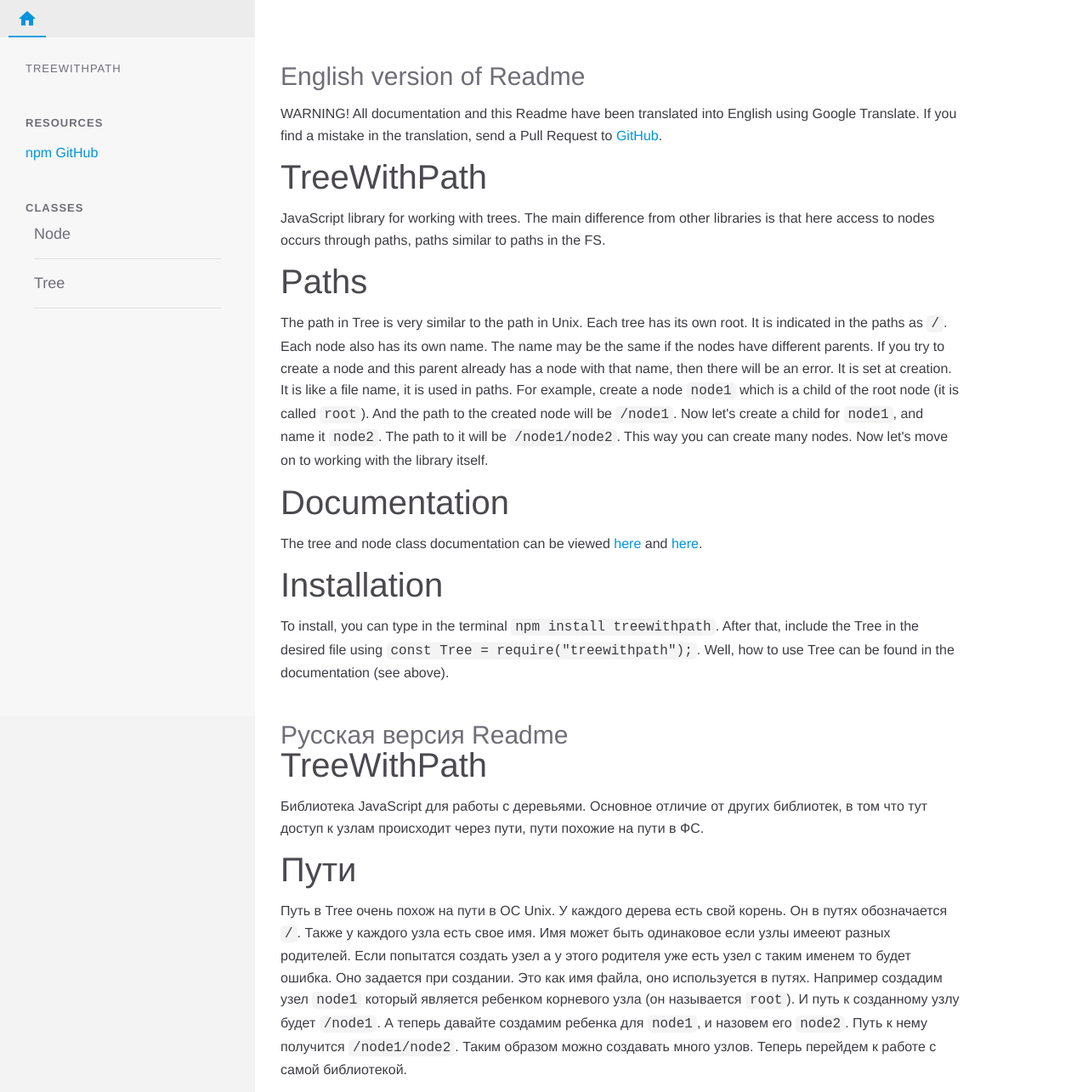
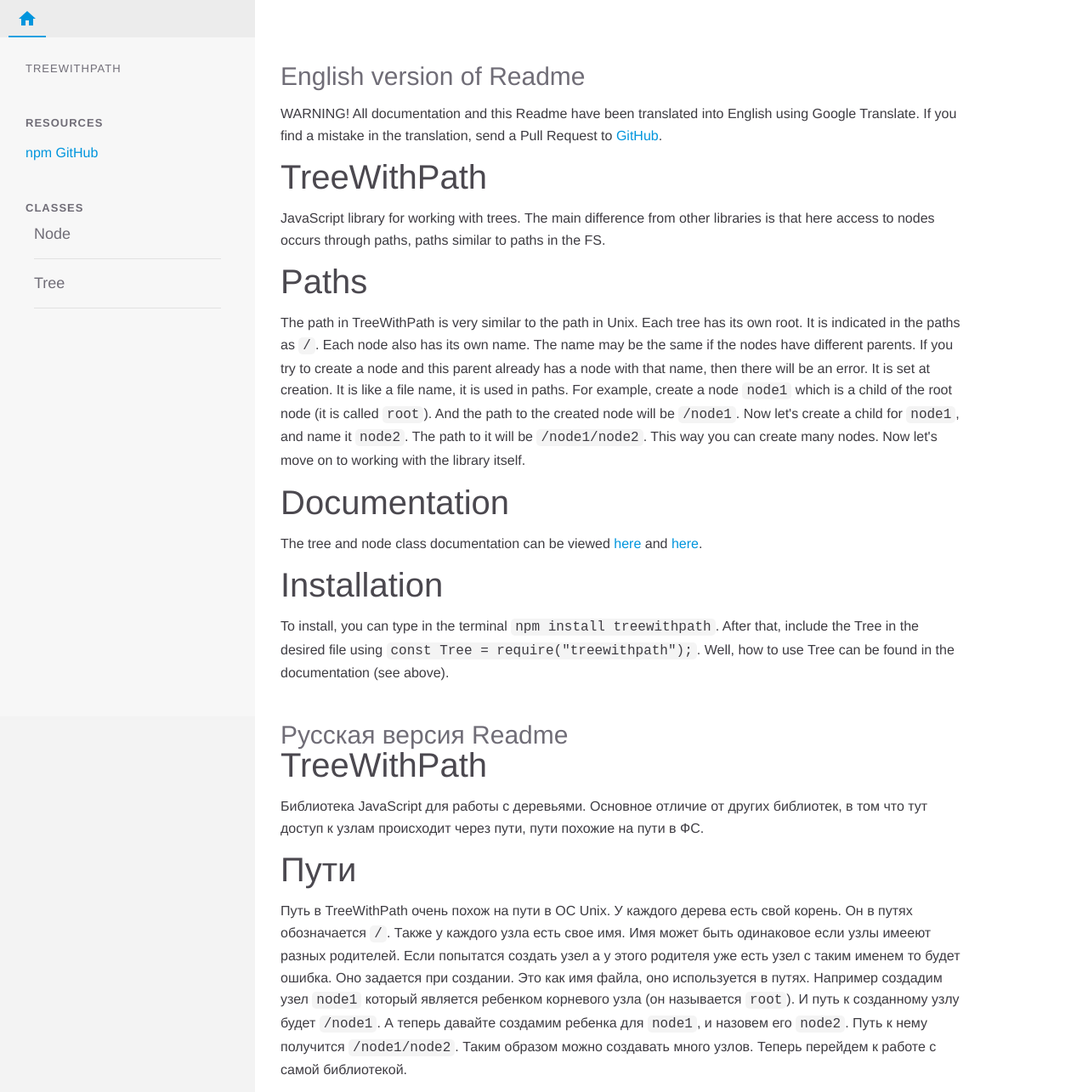
Before and after one commit to maksalees/TreeWithPath, a website: page docs/index.html in a window 1280 px wide. Shown: the top 1285 px of the page at 85% size. Drawn offline with nearby package versions, Linux system fonts and the light colour scheme; a web font is replaced by a local one.

Commit message:
Readme bug fixed

```diff
--- a/docs/index.html
+++ b/docs/index.html
@@ -107,7 +107,7 @@
 <h1>TreeWithPath</h1>
 <p>JavaScript library for working with trees. The main difference from other libraries is that here access to nodes occurs through paths, paths similar to paths in the FS.</p>
 <h1>Paths</h1>
-<p>The path in Tree is very similar to the path in Unix. Each tree has its own root. It is indicated in the paths as <code>/</code>. Each node also has its own name. The name may be the same if the nodes have different parents. If you try to create a node and this parent already has a node with that name, then there will be an error. It is set at creation. It is like a file name, it is used in paths. For example, create a node <code>node1</code> which is a child of the root node (it is called <code>root</code>). And the path to the created node will be <code>/node1</code>. Now let's create a child for <code>node1</code>, and name it <code>node2</code>. The path to it will be <code>/node1/node2</code>. This way you can create many nodes. Now let's move on to working with the library itself.</p>
+<p>The path in TreeWithPath is very similar to the path in Unix. Each tree has its own root. It is indicated in the paths as <code>/</code>. Each node also has its own name. The name may be the same if the nodes have different parents. If you try to create a node and this parent already has a node with that name, then there will be an error. It is set at creation. It is like a file name, it is used in paths. For example, create a node <code>node1</code> which is a child of the root node (it is called <code>root</code>). And the path to the created node will be <code>/node1</code>. Now let's create a child for <code>node1</code>, and name it <code>node2</code>. The path to it will be <code>/node1/node2</code>. This way you can create many nodes. Now let's move on to working with the library itself.</p>
 <h1>Documentation</h1>
 <p>The tree and node class documentation can be viewed <a href="https://themikshacker.github.io/TreeWithPath/Tree.html">here</a> and <a href="https://themikshacker.github.io/TreeWithPath/Node.html">here</a>.</p>
 <h1>Installation</h1>
@@ -117,7 +117,7 @@
 <h1>TreeWithPath</h1>
 <p>Библиотека JavaScript для работы с деревьями. Основное отличие от других библиотек, в том что тут доступ к узлам происходит через пути, пути похожие на пути в ФС.</p>
 <h1>Пути</h1>
-<p>Путь в Tree очень похож на пути в ОС Unix. У каждого дерева есть свой корень. Он в путях обозначается <code>/</code>. Также у каждого узла есть свое имя. Имя может быть одинаковое если узлы имееют разных родителей. Если попытатся создать узел а у этого родителя уже есть узел с таким именем то будет ошибка.
+<p>Путь в TreeWithPath очень похож на пути в ОС Unix. У каждого дерева есть свой корень. Он в путях обозначается <code>/</code>. Также у каждого узла есть свое имя. Имя может быть одинаковое если узлы имееют разных родителей. Если попытатся создать узел а у этого родителя уже есть узел с таким именем то будет ошибка.
 Оно задается при создании. Это как имя файла, оно используется в путях. Например создадим узел <code>node1</code> который является ребенком корневого узла (он называется <code>root</code>).
 И путь к созданному узлу будет <code>/node1</code>. А теперь давайте создамим ребенка для <code>node1</code>, и назовем его <code>node2</code>. Путь к нему получится <code>/node1/node2</code>. Таким образом можно создавать много узлов. Теперь перейдем к работе с самой библиотекой.</p>
 <h1>Документация</h1>
--- a/package.json
+++ b/package.json
@@ -1,6 +1,6 @@
 {
   "name": "treewithpath",
-  "version": "1.0.4",
+  "version": "1.0.5",
   "description": "JavaScript library for working with trees. The main difference from other libraries is that here access to nodes occurs through paths, paths similar to paths in the FS. / Библиотека JavaScript для работы с деревьями. Основное отличие от других библиотек, в том что тут доступ к узлам происходит через пути, пути похожие на пути в ФС.",
   "main": "treewithpath.js",
   "scripts": {
```
Also changed, not shown: README.md.
